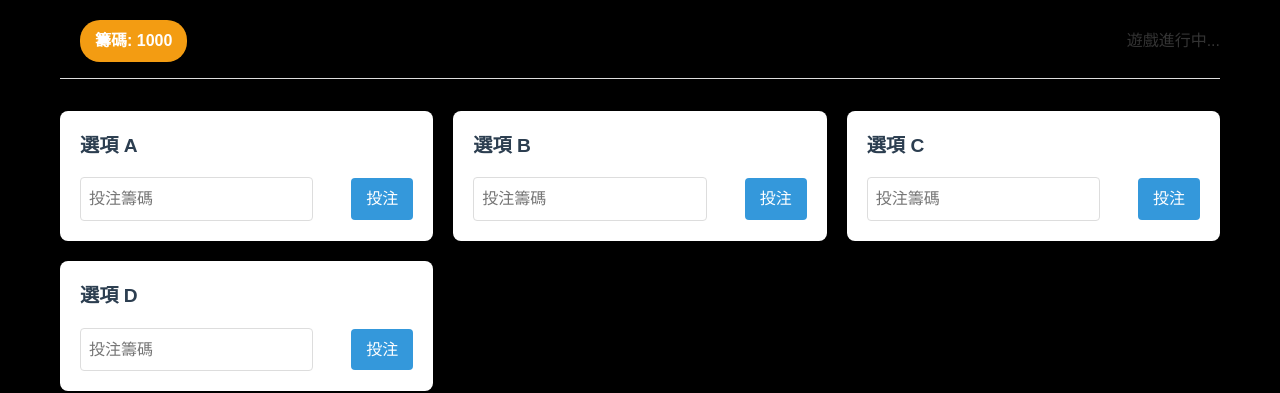
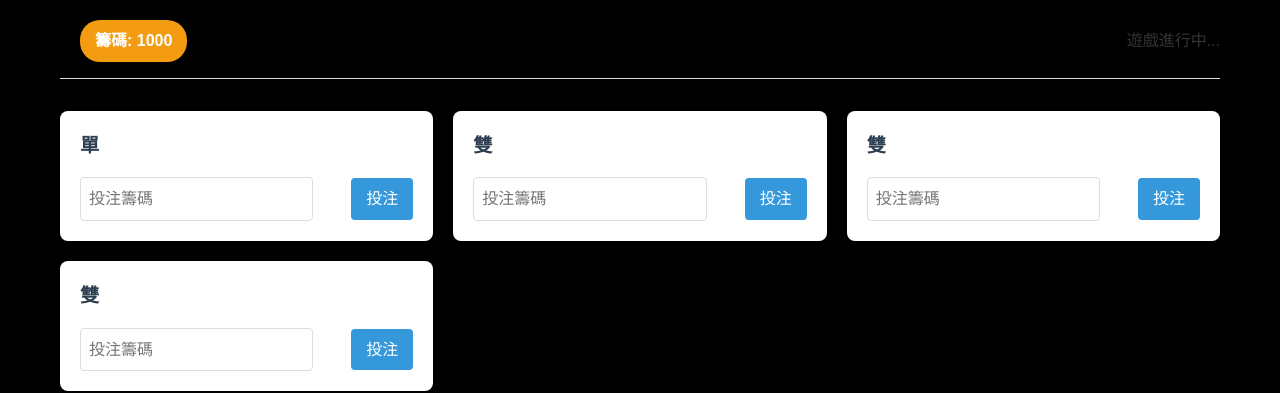
Before and after one commit to ChenPenelope/Justdoit-v1.0, a React (Vite) app in the folder client/: page /bet in a window 1280 px wide. Shown: the top 393 px of the page. Built offline with nearby package versions, Linux system fonts and the light colour scheme; no server answers.

Commit message:
feat: 新增兩階段投注功能 - 新增投注階段管理 - 修改選項顯示文字 - 添加倒計時功能 - 實現階段切換功能

```diff
--- a/client/src/components/BettingOption.jsx
+++ b/client/src/components/BettingOption.jsx
@@ -4,15 +4,27 @@ import React from 'react';
 BettingOption.propTypes = {
   index: PropTypes.number.isRequired,
   option: PropTypes.string.isRequired,
+  phase: PropTypes.number.isRequired,
   inputValues: PropTypes.object.isRequired,
   handleInputChange: PropTypes.func.isRequired,
   handleBet: PropTypes.func.isRequired,
 };
 
-function BettingOption({ index, option, inputValues, handleInputChange, handleBet }) {
+function BettingOption({ index, option, phase, inputValues, handleInputChange, handleBet }) {
+  // 根據階段和選項顯示不同的文字
+  const getOptionText = (option, phase) => {
+    if (phase === 1) {
+      // 第一階段的選項
+      return option === 'A' ? '兩份薯不辣一包金餃兩瓶可爾必思，一個草莓口味的哈根達斯還有鐵板麵，蘑菇口味的加蛋' : '兩包薯不辣、一份抓餅、一罐八寶粥、香草口味的哈根達斯、黑胡椒鐵板麵加蛋';
+    } else {
+      // 第二階段的選項
+      return option === 'A' ? '單' : '雙';
+    }
+  };
+
   return (
     <div className='betting-option' key={index}>
-      <div className='option-header'>選項 {option}</div>
+      <div className='option-header'>{getOptionText(option, phase)}</div>
       {/*<p>獎金倍率: {index + 1.5}x</p>*/}
       <div className='bet-controls'>
         <input
@@ -23,7 +35,7 @@ function BettingOption({ index, option, inputValues, handleInputChange, handleBe
           placeholder='投注籌碼'
           onChange={(e) => handleInputChange(index, e.target.value)}
         />
-        <button className='place-bet-button' onClick={() => handleBet(option, index, index)}>
+        <button className='place-bet-button' onClick={() => handleBet(option, index)}>
         {/* <button className='place-bet-button' onClick={() => handleBet(option, index + 1.5, index)}>*/}
           投注
         </button>
```
